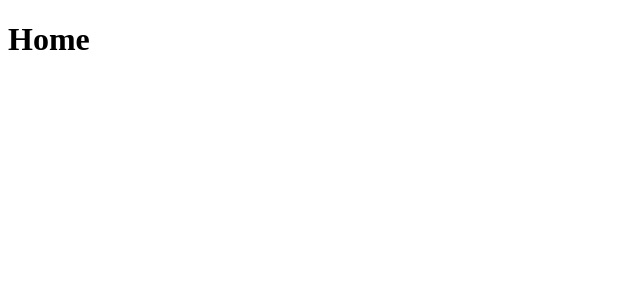
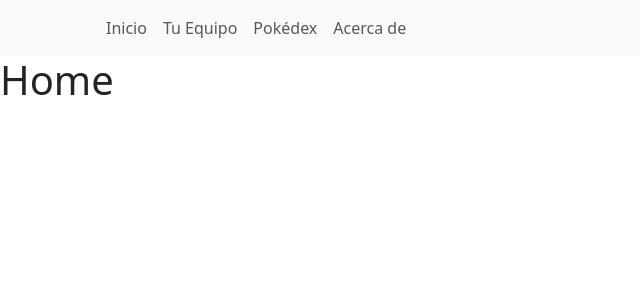
Before and after one commit to Anng3l/DAWEB-Prueba-1, a React (Vite) app: page / in a window 1280 px wide. Shown: the top 300 px of the page, without its empty margins (0-640 px from the left). Built offline with nearby package versions, Linux system fonts and the light colour scheme.

Commit message:
Navbar implementation

```diff
--- a/src/components/navbar/Navigationbar.jsx
+++ b/src/components/navbar/Navigationbar.jsx
@@ -16,7 +16,7 @@ function Navigationbar() {
         <Navbar.Toggle aria-controls="basic-navbar-nav" />
         <Navbar.Collapse id="basic-navbar-nav">
           <Nav className="me-auto">
-            <Nav.Link href="/home">Inicio</Nav.Link>
+            <Nav.Link href="/">Inicio</Nav.Link>
             <Nav.Link href="/team">Tu Equipo</Nav.Link>
             <Nav.Link href="/pokedex">Pokédex</Nav.Link>
             <Nav.Link href="/about">Acerca de</Nav.Link>
--- a/src/main.jsx
+++ b/src/main.jsx
@@ -16,8 +16,16 @@ import { NotFound } from './pages/notFound/notFound.jsx';
 //Ruteo
 import { createBrowserRouter, RouterProvider } from 'react-router-dom';
 
+//Layout
+import Layout from './pages/layout/layout.jsx';
+
   //Rutas y componente a renderizar según la ruta. Considerar que hay que importar todas las páginas que se quieren rutear.
-const router = createBrowserRouter([{
+const router = createBrowserRouter([
+  {
+    element: <Layout/>,
+    errorElement: <NotFound/>,
+    children: [
+      {
         path: "/",
         element: <Home />,
         errorElement: <NotFound/>
@@ -34,10 +42,13 @@ const router = createBrowserRouter([{
         path: "/pokedex",
         element: <Pokedex/>
       }
+    ]
+  },
 ]);
 
 createRoot(document.getElementById('root')).render(
   <React.StrictMode>
     <RouterProvider router={router}/>
+
   </React.StrictMode>
 )
--- /dev/null
+++ b/src/pages/layout/layout.jsx
@@ -0,0 +1,14 @@
+import React from 'react';
+import Navbar from "../../components/navbar/Navigationbar";
+import { Outlet } from 'react-router-dom';
+
+function Layout() {
+  return (
+    <>
+      <Navbar />
+      <Outlet />
+    </>
+  );
+}
+
+export default Layout;
```
Lines whose indentation alone changed are shown as unchanged.
